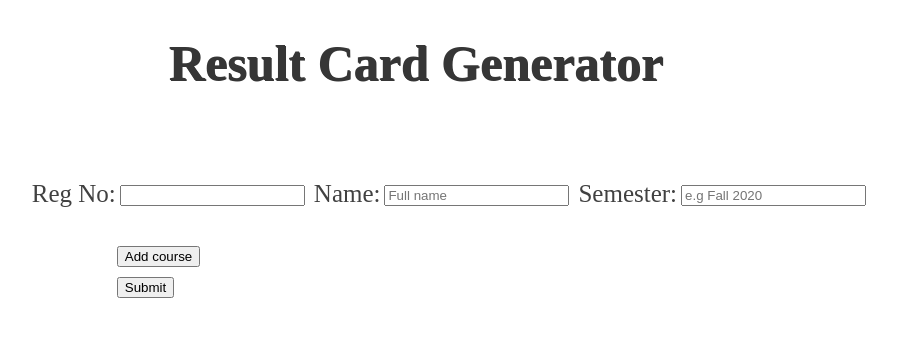
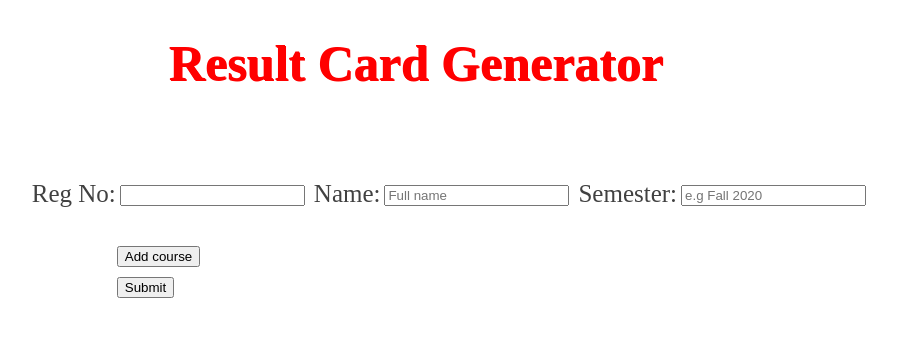
Before and after one commit to Harris042/gikiresultgenerator-live, a Django app: template result_generator/templates/result_generator/index.html in a window 1280 px wide. Shown: the top 337 px of the page, without its empty margins (224-1121 px from the left). Run offline with Django 3.2, Linux system fonts and the light colour scheme; the template is opened without the code that fills it, so the values that code supplies are empty.

Commit message:
changing heading color

```diff
--- a/result_generator/static/result_generator/index.css
+++ b/result_generator/static/result_generator/index.css
@@ -1,5 +1,6 @@
 #heading {
-    color: rgb(54, 54, 54);
+    color: red;
+    /*color: rgb(54, 54, 54);*/
     text-shadow: 1px 1px;
     font-size: 50px;
     text-align: center;
```
